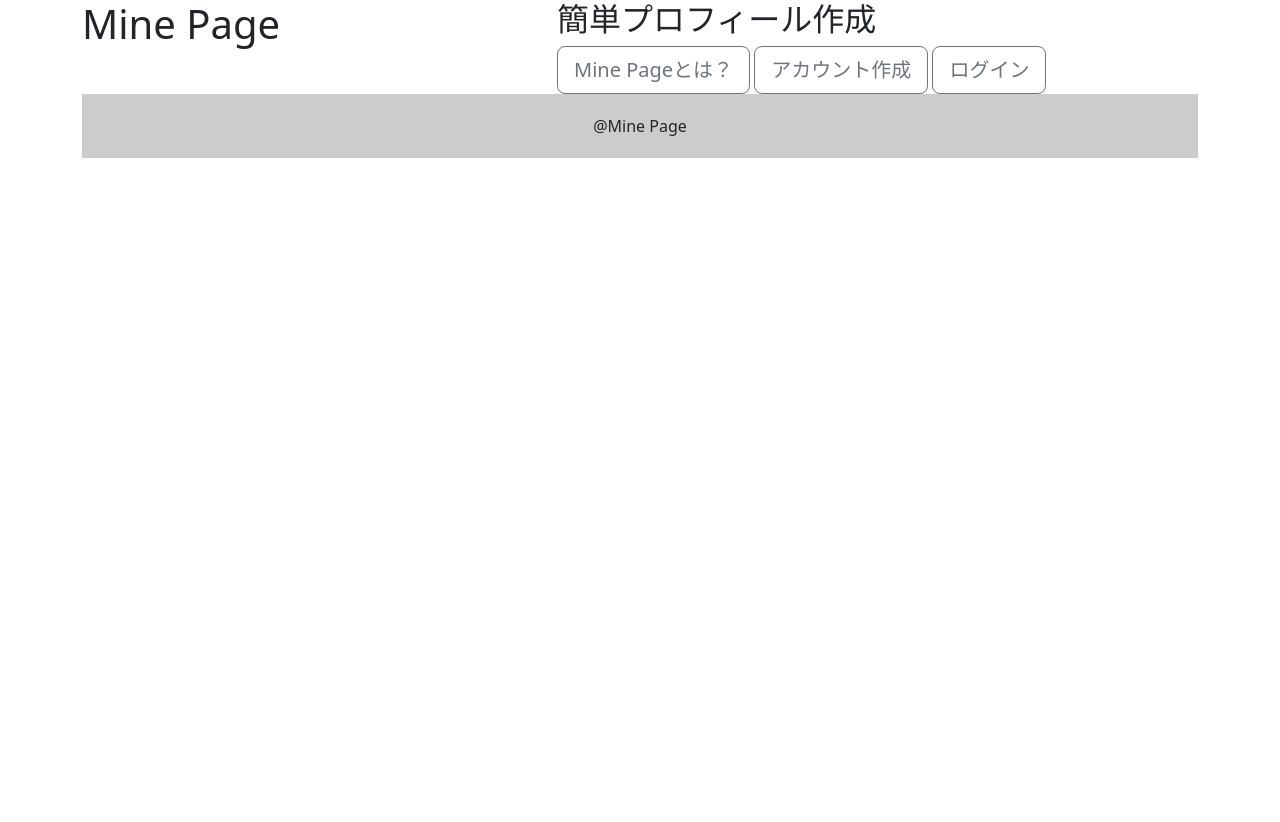
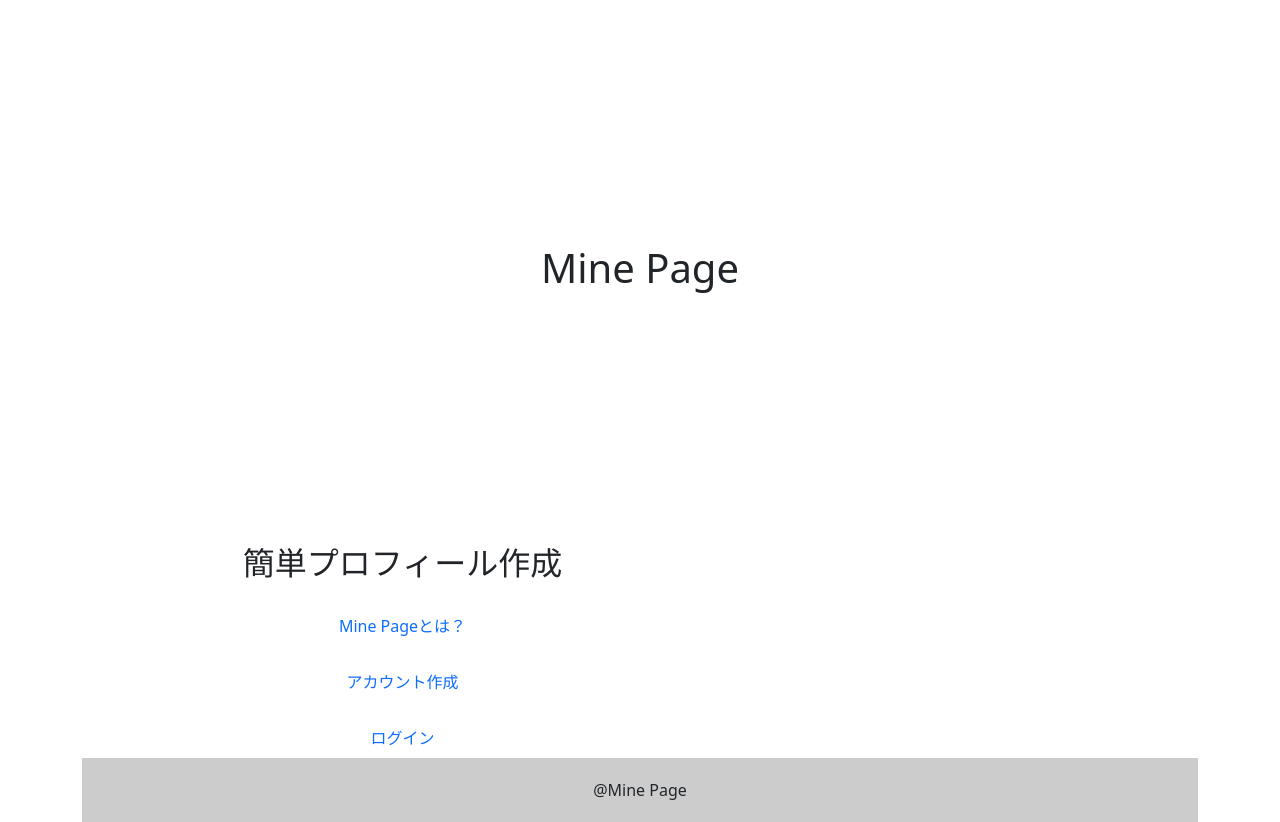
Before and after one commit to usagigensui/-Portfolio, a Rails app: page / in a window 1280 px wide. Before the commit the page ends 158 px from the top, so only its background shows below. Run offline with Rails 7, Linux system fonts and the light colour scheme; style sheets or scripts are compiled from the project's sources; some libraries are stand-ins or nearby versions.

Commit message:
topページを作成

```diff
--- a/app/assets/stylesheets/application.scss
+++ b/app/assets/stylesheets/application.scss
@@ -26,6 +26,24 @@
   box-sizing: border-box;
 }
 
+
+// topページ
+.top {
+  // top画像
+  .top-image {
+    width: 100%;
+    height: 30rem;
+    margin: 2rem 0;
+  }
+
+  // nav
+  .nav {
+    li {
+      margin-top: 1rem;
+    }
+  }
+}
+
 // フッター
 .footer {
   width: 100%;
--- a/app/views/homes/top.html.erb
+++ b/app/views/homes/top.html.erb
@@ -1,29 +1,34 @@
-<div class="row">
+<div class="row top">
 
   <!--画面左-->
-  <div class="col-md-5">
+  <div class="top-image col-md-5 d-flex justify-content-center align-items-center">
     <h1>Mine Page</h1>
   </div>
 
   <!--画面右-->
-  <div class="col-md-7">
+  <nav class="col-md-7 text-center my-auto">
     <h2>簡単プロフィール作成</h2>
-
+    <ul class="nav flex-column col-md-5 mx-auto">
       <!--aboutページへのリンク-->
-    <%= link_to "", class: "btn btn-outline-secondary btn-lg" do %>
+      <li class="nav-item">
+        <%= link_to "", class: "btn btn-outline-secondary btn-lg nav-link" do %>
           Mine Pageとは？
         <% end %>
-
+      </li>
       <!--会員登録ページへのリンク-->
-    <%= link_to "", class: "btn btn-outline-secondary btn-lg" do %>
+      <li class="nav-item">
+        <%= link_to "", class: "btn btn-outline-secondary btn-lg nav-link" do %>
           アカウント作成
         <% end %>
-
+      </li>
       <!--ログインページへのリンク-->
-    <%= link_to "", class: "btn btn-outline-secondary btn-lg" do %>
+      <li class="nav-item">
+        <%= link_to "", class: "btn btn-outline-secondary btn-lg nav-link" do %>
           ログイン
         <% end %>
+      </li>
+    </ul>
   </div>
-</div>
+</nav>
 <!--フッター呼び出し-->
 <%= render "layouts/footer" %>
```
Lines whose indentation alone changed are shown as unchanged.
